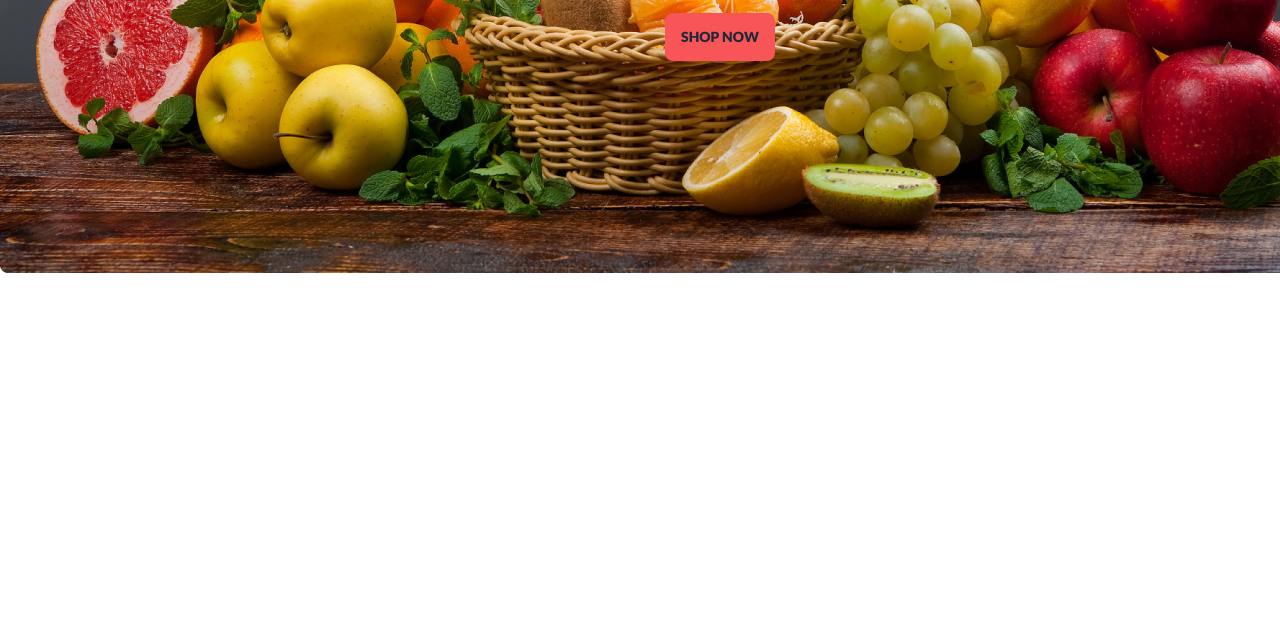
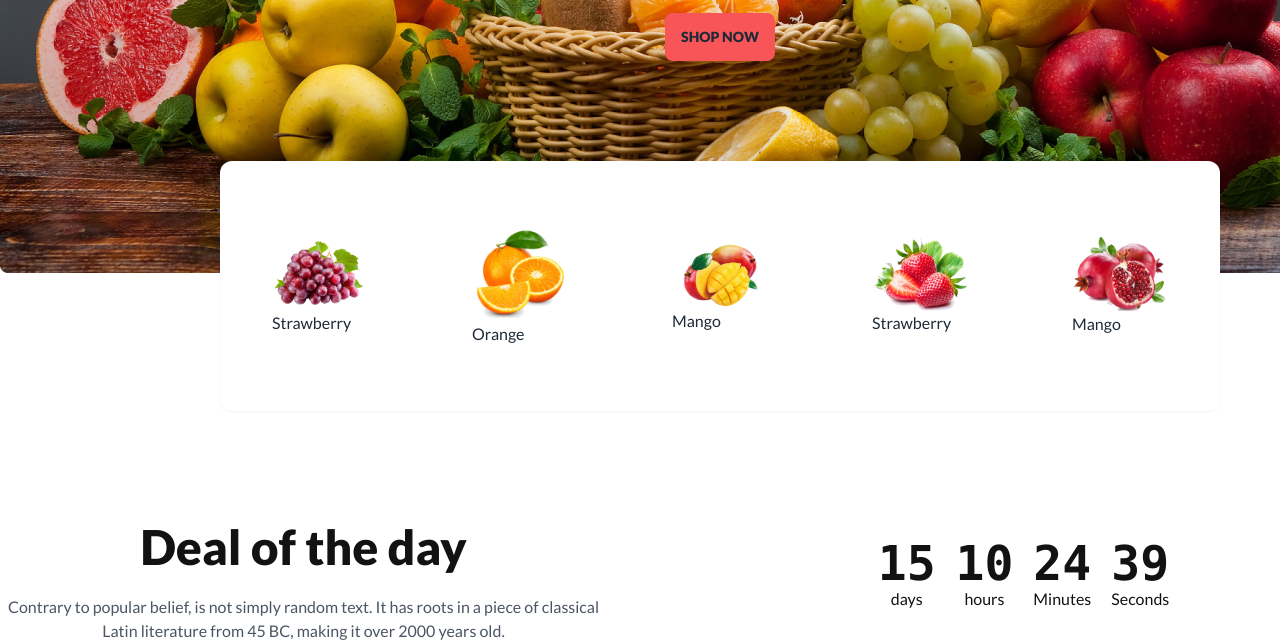
Before and after one commit to Jui1991/fruit-brust, a plain HTML site: page index.html in a window 1280 px wide. Shown: the part 467-1110 px from the top of the page. Before the commit the page ends 800 px from the top, so only its background shows below. Drawn offline with nearby package versions, Linux system fonts and the light colour scheme.

Commit message:
Time line creation

```diff
--- a/index.html
+++ b/index.html
@@ -235,8 +235,98 @@
         </div>
       </section>
       <!--Banner creation end-->
+
+      <!--Tag creation for bonus-->
+      <section class="aaa">
+        <div
+          id="over-section"
+          class="grid grid-cols-5 bg-white rounded-xl mx-auto shadow-sm h-[250px] w-[1000px] items-center relative -top-28"
+        >
+          <div class="card mx-auto">
+            <img class="w-24" src="./images/fruit1.png" alt="" />
+            <p>Strawberry</p>
+          </div>
+          <div class="card mx-auto">
+            <img class="w-24" src="./images/fruit2.png" alt="" />
+            <p>Orange</p>
+          </div>
+          <div class="card mx-auto">
+            <img class="w-24" src="./images/fruit3.png" alt="" />
+            <p>Mango</p>
+          </div>
+          <div class="card mx-auto">
+            <img class="w-24" src="./images/fruit4.png" alt="" />
+            <p>Strawberry</p>
+          </div>
+          <div class="card mx-auto">
+            <img class="w-24" src="./images/fruit5.png" alt="" />
+            <p>Mango</p>
+          </div>
+        </div>
+      </section>
+
     </header>
-    <main></main>
+    <main class=" lg:w-[1440px] mx-auto">
+		 <!--Time line creation-->
+		 <section class="class="py-16">
+			<div class="date-section text-center flex">
+			  <div class="">
+				<h2 class="text-5xl font-extrabold text-[#121212]">
+				  Deal of the day
+				</h2>
+				<p class="text-gray-600 text-base font-medium mt-6 px-2">
+				  Contrary to popular belief, is not simply random text. It has
+				  roots in a piece of classical <br />
+				  Latin literature from 45 BC, making it over 2000 years old.
+				</p>
+			  </div>
+
+			  <div
+				class="grid grid-flow-col gap-5 text-center mx-auto auto-cols-max text-[#121212] pt-4"
+			  >
+				<div class="flex flex-col">
+				  <span class="countdown font-mono text-5xl">
+					<span
+					  class="text-5xl font-extrabold"
+					  style="--value: 15"
+					></span>
+				  </span>
+				  days
+				</div>
+				<div class="flex flex-col">
+				  <span class="countdown font-mono text-5xl">
+					<span
+					  class="text-5xl font-extrabold"
+					  style="--value: 10"
+					></span>
+				  </span>
+				  hours
+				</div>
+				<div class="flex flex-col">
+				  <span class="countdown font-mono text-5xl">
+					<span
+					  class="text-5xl font-extrabold"
+					  style="--value: 24"
+					></span>
+				  </span>
+				  Minutes
+				</div>
+				<div class="flex flex-col">
+				  <span class="countdown font-mono text-5xl">
+					<span
+					  class="text-5xl font-extrabold"
+					  style="--value: 39"
+					></span>
+				  </span>
+				  Seconds
+				</div>
+			  </div>
+			</div>
+		  </section>
+		  <!--Time line creation-->
+
+		  <!--Card creation-->
+	</main>
     <footer></footer>
   </body>
 </html>
```
